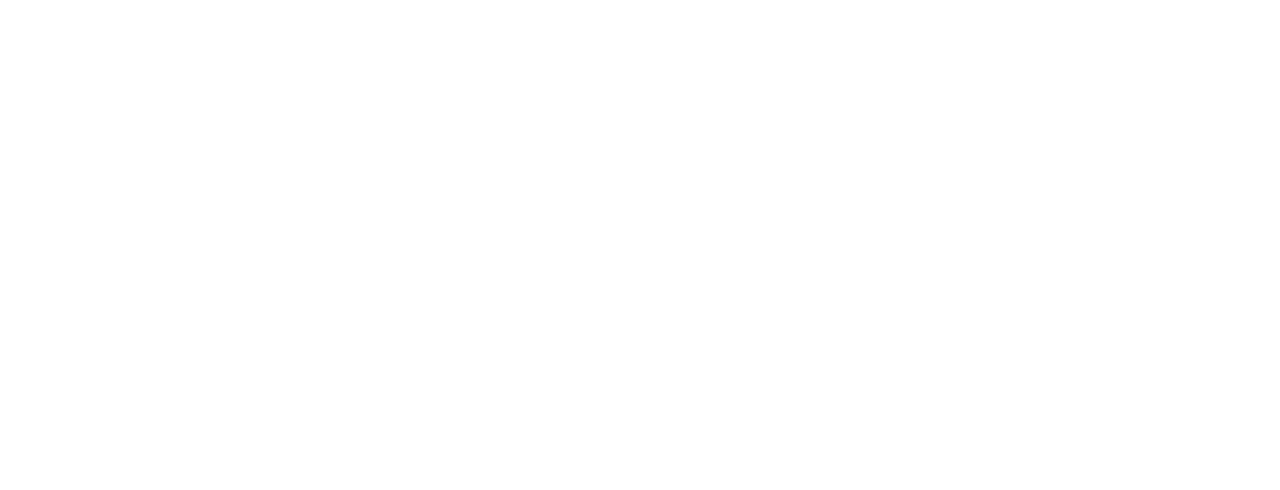
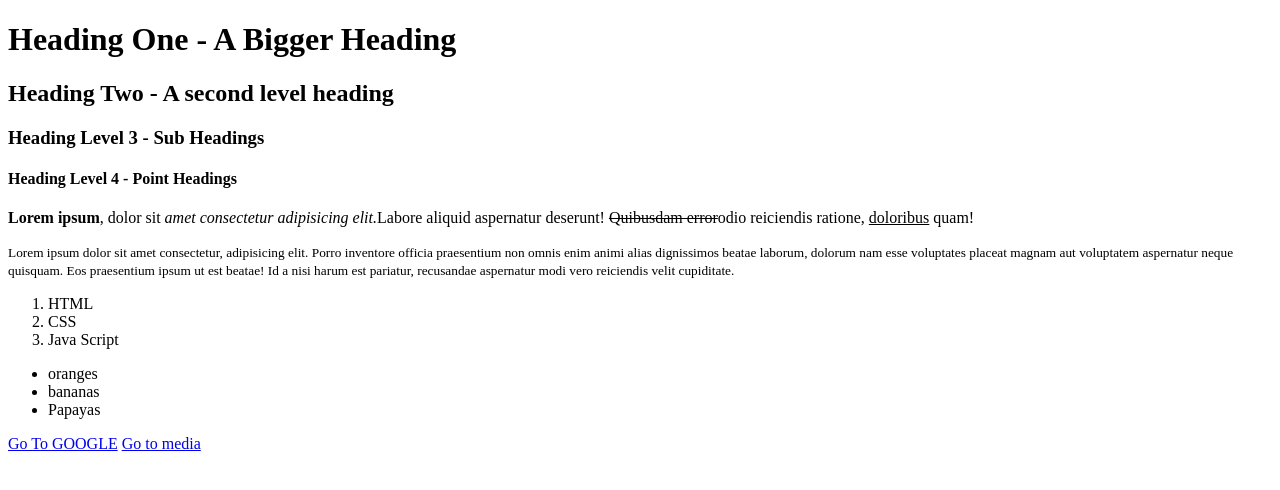
Before and after one commit to Abhinay28/Html-basics, a plain HTML site: page index.html in a window 1280 px wide. Drawn offline with Linux system fonts and the light colour scheme.

Commit message:
create media.html

```diff
--- a/index.html
+++ b/index.html
@@ -4,7 +4,58 @@
     <meta charset="UTF-8" />
     <meta http-equiv="X-UA-Compatible" content="IE=edge" />
     <meta name="viewport" content="width=device-width, initial-scale=1.0" />
-    <title>Document</title>
+    <title>HTML Basics</title>
   </head>
-  <body></body>
+  <body>
+    <!-- Typography -->
+    <!-- Headings -->
+    <h1>Heading One - A Bigger Heading</h1>
+    <!-- h1 used for creating page main tittle -->
+    <!-- for one page only one h1 tag -->
+    <h2>Heading Two - A second level heading</h2>
+    <!-- used for creating section heading -->
+    <h3>Heading Level 3 - Sub Headings</h3>
+    <h4>Heading Level 4 - Point Headings</h4>
+
+    <!-- Paragraphs -->
+    <p>
+      <strong> Lorem ipsum</strong>, dolor sit
+      <em> amet consectetur adipisicing elit.</em>Labore aliquid aspernatur
+      deserunt! <del>Quibusdam error</del>odio reiciendis ratione,
+      <u> doloribus</u> quam!
+    </p>
+
+    <small>
+      Lorem ipsum dolor sit amet consectetur, adipisicing elit. Porro inventore
+      officia praesentium non omnis enim animi alias dignissimos beatae laborum,
+      dolorum nam esse voluptates placeat magnam aut voluptatem aspernatur neque
+      quisquam. Eos praesentium ipsum ut est beatae! Id a nisi harum est
+      pariatur, recusandae aspernatur modi vero reiciendis velit cupiditate.
+    </small>
+    <!-- styling tags - semantic,accessibility -->
+    <!-- Lists -->
+    <!-- Two Level Structure -->
+
+    <!-- Ordered List -->
+    <ol>
+      <li>HTML</li>
+      <li>CSS</li>
+      <li>Java Script</li>
+    </ol>
+
+    <!-- unordered List -->
+    <ul>
+      <li>oranges</li>
+      <li>bananas</li>
+      <li>Papayas</li>
+    </ul>
+
+    <!-- link tags-anchor tags - which used to connect two things or two web pages or websites-->
+    <!-- href attribute is mandatory for anchor tags -->
+    <!-- href - where you want to go -->
+    <a href="https://www.google.com" target="_blank">Go To GOOGLE</a>
+    <a href="./media.html">Go to media</a>
+  </body>
 </html>
+
+<!-- Accessibility used for impaired/visually challenged -->
```
